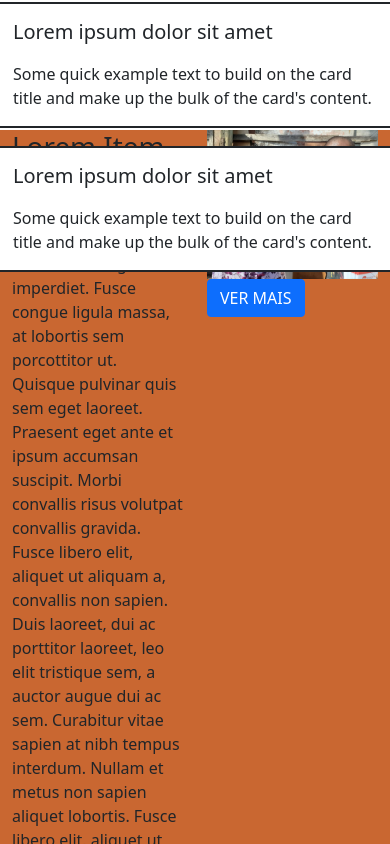
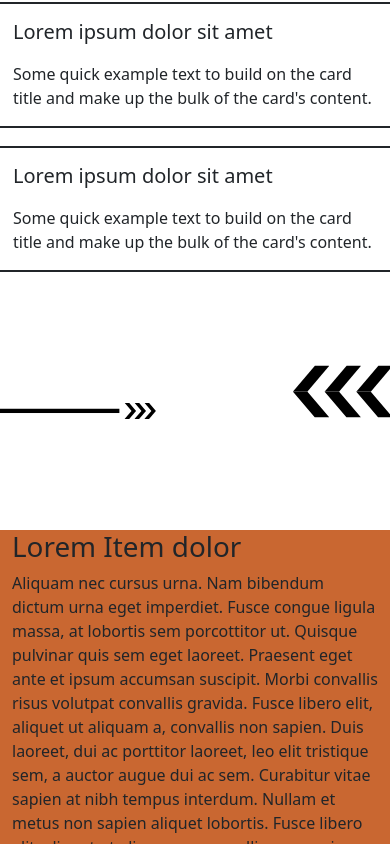
Before and after one commit to luanamonero/favela-radical-site, a React (Create React App) app: page / in a window 390 px wide. Shown: the part 1500-2344 px from the top of the page. Built offline with nearby package versions, Linux system fonts and the light colour scheme.

Commit message:
impl enfeites seta doacoes

```diff
--- a/src/components/home/Doacoes.js
+++ b/src/components/home/Doacoes.js
@@ -7,8 +7,8 @@ const Doacoes = () => {
   return (
     <section className="container-doacoes">
       <Container>
-        <Row>
-          <Col className="col-doador">
+        <Row className="col-doador">
+          <Col>
             <h1>Lorem Item dolor</h1>
             <p>
               Aliquam nec cursus urna. Nam bibendum dictum urna eget imperdiet.
--- a/src/pages/home/home.js
+++ b/src/pages/home/home.js
@@ -5,6 +5,8 @@ import Diretrizes from '../../components/home/Diretrizes';
 import Doacoes from '../../components/home/Doacoes';
 import Letter from '../../components/home/Letter';
 import QuemSomos from '../../components/home/QuemSomos';
+import seta1 from "../../assets/ENFEITESETA_01.svg";
+import seta2 from "../../assets/ENFEITESETA_02.svg";
 
 
 function Home() {
@@ -16,6 +18,10 @@ function Home() {
       <QuemSomos/>
       <Letter/>
       <Diretrizes/>
+      <div className="div-setas">
+        <img src={seta2} className="imgSeta" alt="enfeita seta grande"/>
+        <img src={seta1} className="imgSeta2" alt="enfeita seta pequena"/>
+      </div>
       <Doacoes/>
     </div>
   );
--- a/src/style.css
+++ b/src/style.css
@@ -417,9 +417,41 @@ html {
 }
 
 /* Doações */
+.div-setas {
+  height: 400px;
+}
 
+.imgSeta {
+  position: absolute;
+  width: 25%;
+  height: 25%;
+  right: 0;
+  margin-top: -50px;
+}
+
+.imgSeta2 {
+  position: absolute;
+  margin-top: 10%;
+  width: 40%;
+}
 
 .container-doacoes {
   width: 100% !important;
   background-color: #c96731 !important;
 }
+
+
+@media (max-width: 767px) {
+  .imgSeta{
+    margin-top: 40%;
+  }
+
+  .imgSeta2{
+    margin-top: 70%;
+  }
+
+  .col-doador {
+    display: flex !important;
+    flex-direction: column !important;
+  }
+}
```
Also changed, not shown: src/assets/ENFEITESETA_01.svg.
